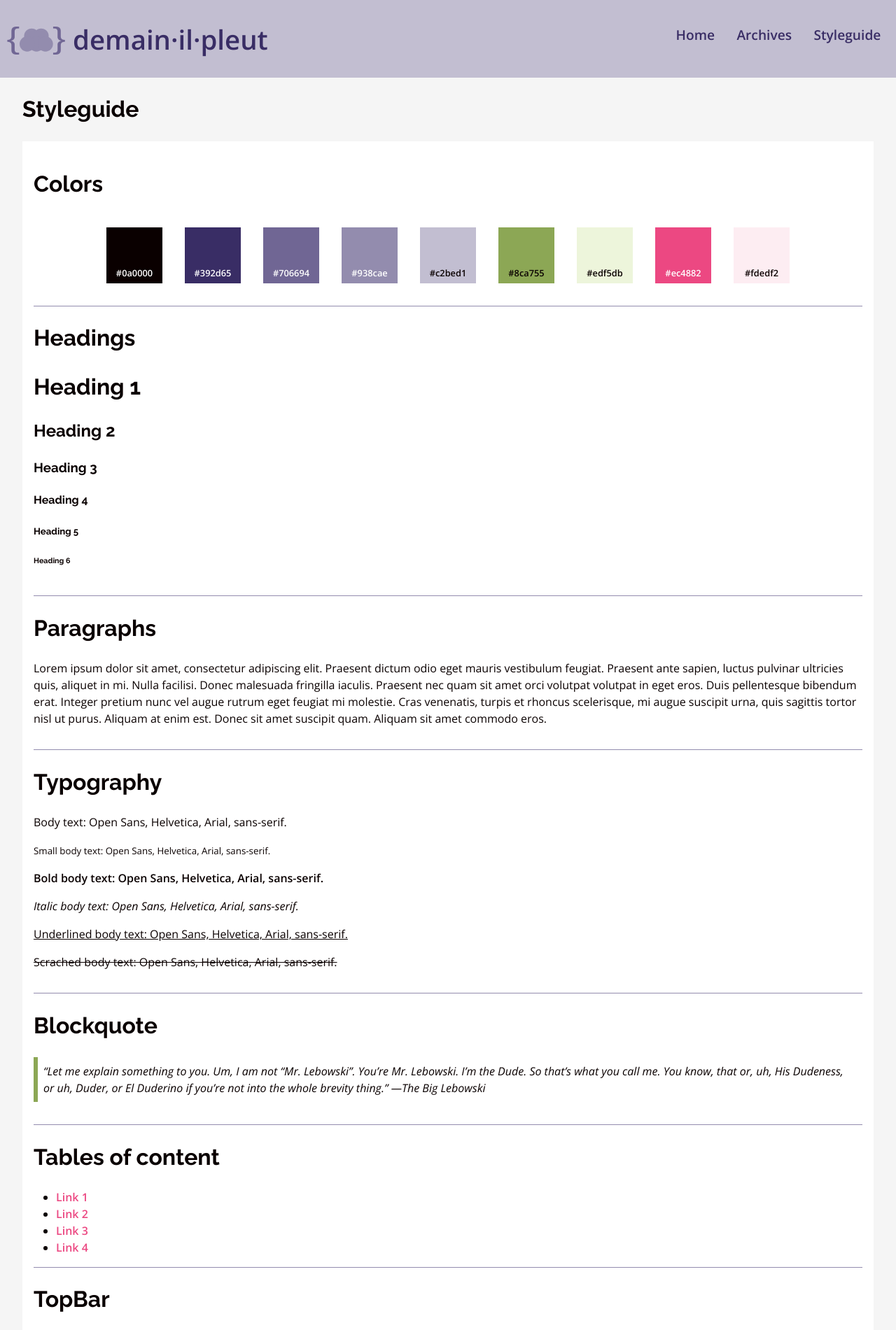
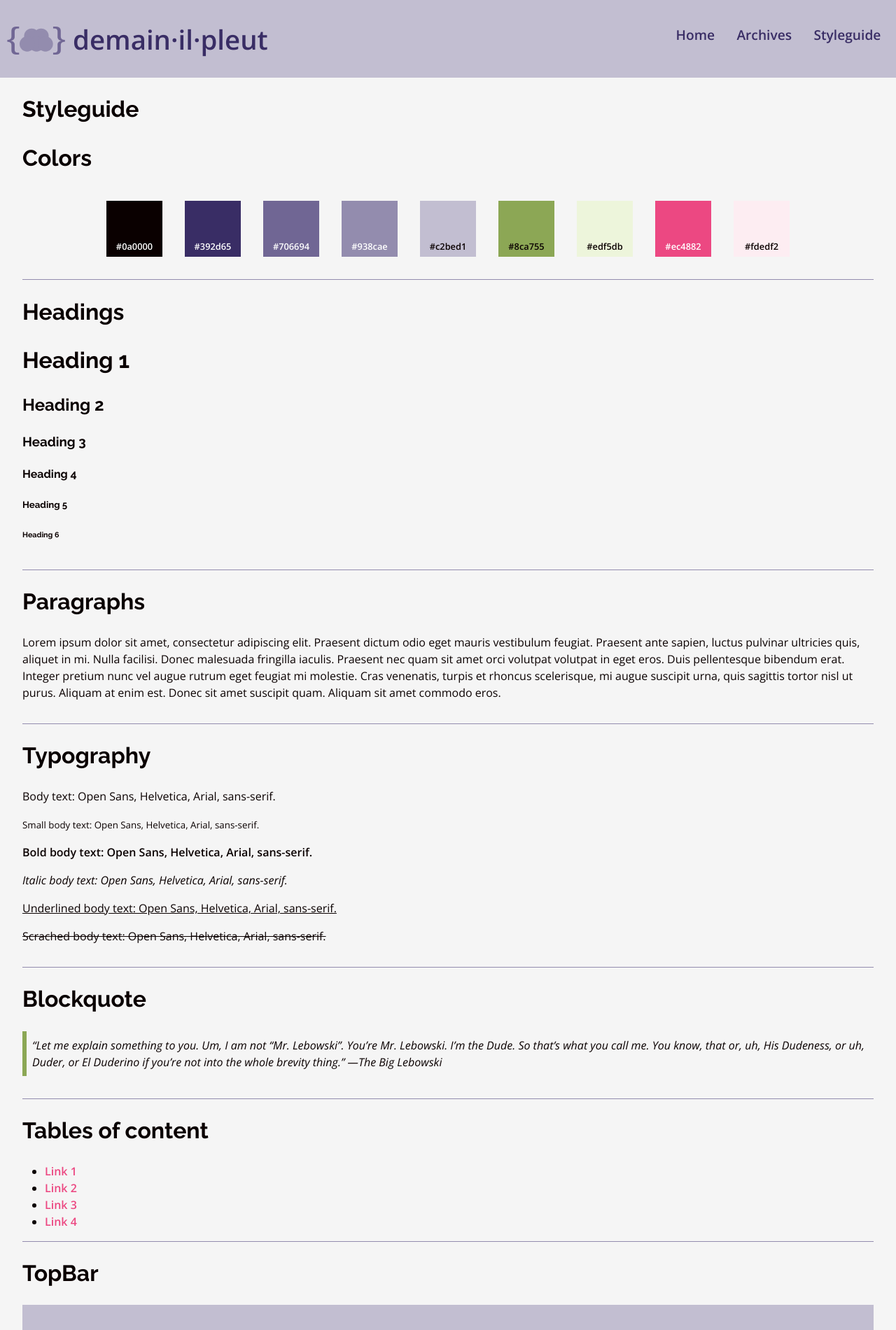
Before and after one commit to jveillet/jk-demainilpleut, a Jekyll site: the page built from styleguide/index.html, in a window 1280 px wide. Shown: the top 1901 px of the page at 70% size. Built offline with Jekyll 4.4.1, drawn with Linux system fonts in a browser that asks for light colours.

```diff
--- a/css/style.css
+++ b/css/style.css
@@ -1014,11 +1014,6 @@
 
 /* Styleguide */
 
-.patterns {
-  background-color: #fff;
-  padding: 1em;
-}
-
 .pattern-item {
   border-bottom: 1px solid #938cae;
   padding-bottom: 1em;
```
Also changed, not shown: css/style.min.css, styleguide/index.html (line endings or trailing spaces), 1 other file.
